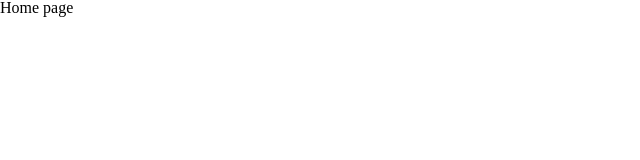
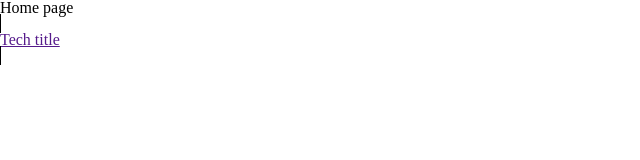
Before and after one commit to tt72-techStuff/frontendTechStuff, a React (Create React App) app in the folder frontend/: page / in a window 1280 px wide. Shown: the top 160 px of the page, without its empty margins (0-640 px from the left). Built offline with nearby package versions, Linux system fonts and the light colour scheme.

Commit message:
started on cards

```diff
--- a/frontend/package.json
+++ b/frontend/package.json
@@ -13,6 +13,7 @@
     "react-router-dom": "^5.2.0",
     "react-scripts": "4.0.1",
     "redux": "^4.0.5",
+    "styled-components": "^5.2.1",
     "web-vitals": "^0.2.4"
   },
   "scripts": {
--- a/frontend/src/pages/homepage/HomePageContainer.js
+++ b/frontend/src/pages/homepage/HomePageContainer.js
@@ -2,10 +2,17 @@ import React from "react";
 // import styled from "styled-components";
 // import { Link } from "react-router-dom"
 
+import HomePageTechCard from './HomePageTechCard'
+
 const HomePageContainer = props => {
     return (
-        <h2> Home page</h2>
+        <>
+            <h2> Home page</h2>
+
+            <HomePageTechCard />
+        </>
     )
+
 }
 
 export default HomePageContainer;
--- /dev/null
+++ b/frontend/src/pages/homepage/HomePageTechCard.jsx
@@ -0,0 +1,26 @@
+import React from "react";
+import styled from "styled-components";
+import { Link } from "react-router-dom"
+
+const HomePageTechCard = props => {
+    return (
+        <TechContain>
+            <TechCard>
+                <h2>Tech title</h2>
+            </TechCard>
+        </TechContain>
+
+    )
+};
+
+const TechContain = styled(Link)`
+border: 1px solid black;
+
+`;
+
+const TechCard = styled.div`
+
+
+`;
+
+export default HomePageTechCard;
--- a/frontend/src/pages/homepage/Nav.js
+++ b/frontend/src/pages/homepage/Nav.js
@@ -24,7 +24,7 @@ display: flex;
 flex-flow: row nowrap;
 justify-content: space-between;
 align-items: center;
-padding: 10px 20px; 10px 20px;
+padding: 10px 20px 10px 20px;
 
 .user-controls {
   font-size: .8rem;
```
Also changed, not shown: 2 other files (tests, documents, lock files or other folders).
